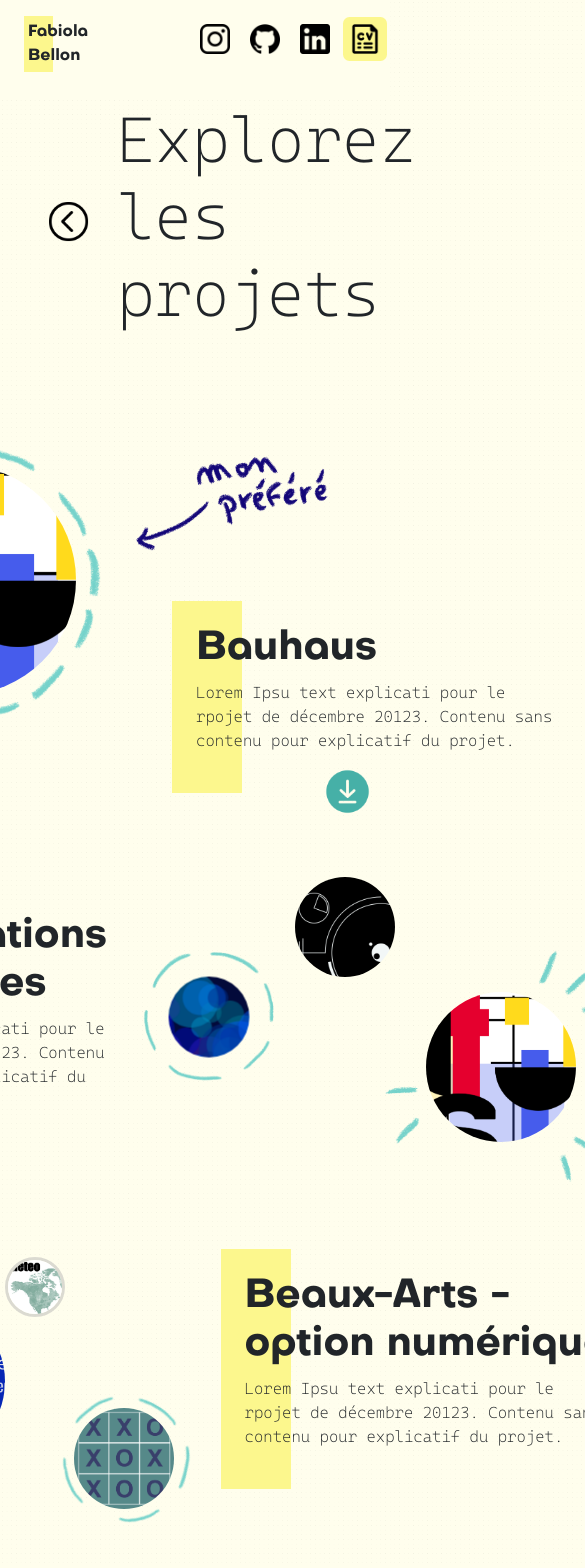
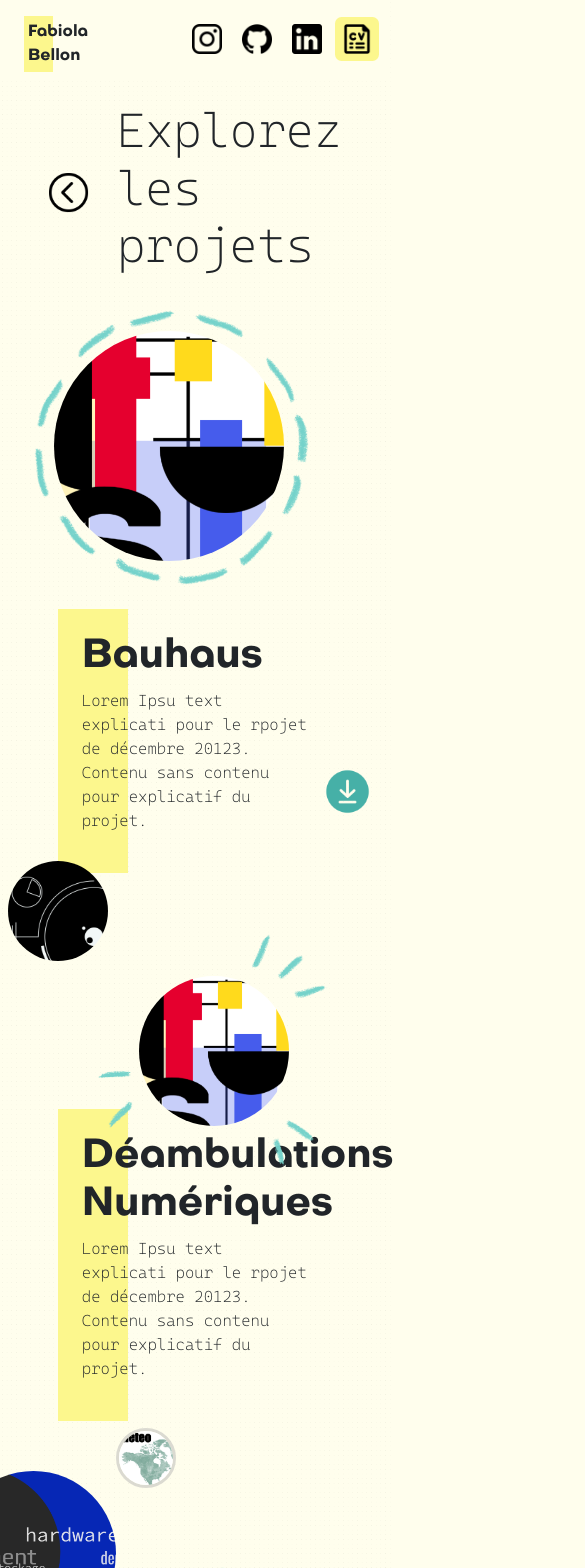
Before and after one commit to fabibot/portfolio, a Vue app: page /projets in a window 390 px wide. Shown: the top 1568 px of the page, 585 px wide, since content can reach past the window. Built offline with nearby package versions, Linux system fonts and the light colour scheme.

Commit message:
modification de nom de classes

```diff
--- a/src/App.vue
+++ b/src/App.vue
@@ -7,7 +7,7 @@ import info from './mainData';
 <template>
   <div class="main-grid">
     <div class="column-nom position-fixed">
-      <div class="mini-nom m-4 mt-3 p-1">
+      <div class="mini-nom mx-4 my-2 mt-3 p-1">
               <div class="octarine-b">Fabiola</div>
               <div class="octarine-b">Bellon</div>
       </div>
@@ -17,7 +17,7 @@ import info from './mainData';
         </div>
       </div>
     </div>
-    <div class="column-btn  sticky-top d-flex flex-column justify-content-between">
+    <div class="column-btn sticky-top d-flex flex-column justify-content-between">
       <ReseauxButtons v-bind:info="info"></ReseauxButtons>
     </div>
     <div class="column-content">
--- a/src/assets/images/projets/projetData.js
+++ b/src/assets/images/projets/projetData.js
@@ -1,10 +1,11 @@
 const projetList = [
+
     { titre : "Abysse", date: "Février 2024", image: "abysse2.png", lien: "https://fabibot.github.io/DeambulationNumerique/page1.html", description : "Lorem Ipsu text explicati pour le rpojet de décembre 20123. Contenu sans contenu pour explicatif du projet."},
     { titre : "Bauhaus", date: "Février 2024", image: "bauhaus2.png", lien: "https://fabibot.github.io/DeambulationNumerique/page2.html", description : "Lorem Ipsu text explicati pour le rpojet de décembre 20123. Contenu sans contenu pour explicatif du projet."},
     { titre : "Time",  date: "Février 2024", image: "time2.png", lien: "https://fabibot.github.io/DeambulationNumerique/page3.html", description : "Lorem Ipsu text explicati pour le rpojet de décembre 20123. Contenu sans contenu pour explicatif du projet."},
     { titre : "Close to the machine", date: "Octobre 2023",  image: "close-to-the-machine.png", lien: "https://fabibot.github.io/Close-to-the-Machine/", description : "Lorem Ipsu text explicati pour le rpojet de décembre 20123. Contenu sans contenu pour explicatif du projet."},
     { titre : "Meteo", date: "Juin 2024",  image: "meteo-api.png", lien: "https://fabibot.github.io/meteo/", description : "Lorem Ipsu text explicati pour le rpojet de décembre 20123. Contenu sans contenu pour explicatif du projet."},
-    { titre : "Tic tac toe", date: "Main 2024",  image: "tictactoe.png", lien: "https://fabibot.github.io/JeuMorpion-Odin/", description : "Lorem Ipsu text explicati pour le rpojet de décembre 20123. Contenu sans contenu pour explicatif du projet."}
+    { titre : "Tic tac toe", date: "Main 2024",  image: "tictactoe.png", lien: "https://fabibot.github.io/JeuMorpion-Odin/", description : "Lorem Ipsu text explicati pour le rpojet de décembre 20123. Contenu sans contenu pour explicatif du projet."},
 
 
 
--- a/src/components/ReseauxButtons.vue
+++ b/src/components/ReseauxButtons.vue
@@ -1,5 +1,5 @@
 <template>
-    <div class="reseaux-btn sticky-top">
+    <div class="reseaux-btn sticky-top mx-2">
           <a :href="info.coordonnees.insta.lien" target="_blank">
           <div class="logo insta mb-4 my-4"></div>
           </a>
--- a/src/components/portfolio/BeauxArts.vue
+++ b/src/components/portfolio/BeauxArts.vue
@@ -1,7 +1,7 @@
 <template>
     <div class="d-flex justify-content-center">
         <div>
-            <div class="d-flex align-items-center">
+            <div class="div-images d-flex align-items-center">
                 <div v-for="(projet, index) in projetBeauxArts">
                     <div :class="`img-${index}`">
                         <img :src="getImagePath(projet.image)" alt="" class="img-projet">
@@ -64,7 +64,12 @@ function getImagePath (filename) {
     .img-2 img {
         width: 100px;
         animation: micro-orbite-reverse 15s linear infinite;
+    }
 
+    @media (max-width: 900px) {
+        .div-images {
+            justify-content: flex-end;
+        }
     }
 
 </style>
--- a/src/components/portfolio/CardProjet.vue
+++ b/src/components/portfolio/CardProjet.vue
@@ -23,6 +23,17 @@
 
     .card-projet:hover  {
         box-shadow: inset 420px 0 var(--color-1);
+    }
 
+    @media (max-width: 600px) {
+        .card-projet {
+            width: auto;
+        }
+    }
+
+    @media (max-width: 900px) {
+        .card-projet {
+            margin: 0 !important;
+        }
     }
 </style>
--- a/src/components/portfolio/Deambulations.vue
+++ b/src/components/portfolio/Deambulations.vue
@@ -1,9 +1,9 @@
 <template>
-    <div class="d-flex justify-content-center">
+    <div class="d-deambulations d-flex justify-content-center">
         <CardProjet titre="Déambulations Numériques" description="Lorem Ipsu text explicati pour le rpojet de décembre 20123. Contenu sans contenu pour explicatif du projet."/>
-        <div class="d-flex align-items-top">
-             <div v-for="projet in projetDeambulation">
-                <div :class="[`img-${projet.titre}`]">
+        <div class="div-images d-flex align-items-top">
+             <div v-for="(projet, index) in projetDeambulation">
+                <div :class="[`img-${index}`]">
                     <img :src="getImagePath(projet.image)" alt="" class="img-projet m-2">
                 </div>
              </div>
@@ -24,44 +24,52 @@ function getImagePath (filename) {
 </script>
 
 <style scoped>
-    .img-Abysse, .img-Bauhaus, .img-Time {
+    .img-0, .img-2, .img-1 {
         position: relative;
     }
 
-    .img-Abysse {
+    .img-0 {
         top: 60px;
         left: 10px;
         padding: 20px;
         background-image: url(../../assets/images/gribouillis/gribouilli-borderDashed-2.png);
         background-size: contain;
         animation: 3s mouvement-scale linear infinite;
-
     }
-   .img-Abysse img {
+   .img-0 img {
         width: 80px;
         animation: 3s static-scale linear infinite;
 
     }
 
-    .img-Time {
+    .img-1 {
         top: -20px;
         left: 20px
     }
 
-    .img-Time img {
+    .img-1 img {
         width: 100px;
     }
 
-    .img-Bauhaus {
+    .img-2 {
         top: 60px;
         padding: 35px;
         background-image: url(../../assets/images/gribouillis/gribouilli-eclat-1.png);
         background-size: contain;
         animation: 1s mouvement-eclat linear infinite;
     }
-    .img-Bauhaus img {
+    .img-2 img {
         width: 150px;
         animation: 1s static-eclat linear infinite;
+    }
+
+    @media (max-width: 900px) {
+        .d-deambulations {
+            flex-direction: column-reverse !important;
+        }
+        .div-images {
+            justify-content: flex-end;
+        }
     }
 
 
--- a/src/components/portfolio/ProjetEpingle.vue
+++ b/src/components/portfolio/ProjetEpingle.vue
@@ -1,7 +1,10 @@
 <template>
     <div class="d-flex d-flex justify-content-center align-items-end">
-        <div class="p-5 image-projet-epingle background-gribouilli">
-            <img :src="getImagePath(projetEpingle.image)" alt="" class="img-projet static-content">
+        <div class="d-flex  div-images">
+            <div class="p-5 image-projet-epingle background-gribouilli">
+                <img :src="getImagePath(projetEpingle.image)" alt="" class="img-projet static-content">
+            </div>
+            <div class="mon-pref-bis"></div>
         </div>
         <div class="d-block">
             <div class="mon-pref"></div>
@@ -40,12 +43,40 @@
         background-size: contain;
      }
 
-    .mon-pref {
+    .mon-pref, .mon-pref-bis {
         background-image: url(../../assets/images/gribouillis/gribouilli-MonPref.png);
         background-size: contain;
         width: 215px;
         height: 213px;
-        /* position: absolute;
-        top: 144px; */
+    }
+
+    .mon-pref-bis {
+        display: none;
+        background-repeat: no-repeat;
+    }
+
+    @media (max-width: 900px) {
+        .projet-groupe > div {
+            display: block !important;
+        }
+        .mon-pref {
+            display: none;
+        }
+        .mon-pref-bis {
+            display: block;
+        }
+        .div-images {
+            justify-content: flex-end;
+        }
+        .image-projet-epingle {
+            position: inherit;
+        }
+    }
+
+    @media (max-width: 570px) {
+
+        .mon-pref-bis {
+            display: none;
+        }
     }
 </style>
--- a/src/components/portfolio/ProjetsIndex.vue
+++ b/src/components/portfolio/ProjetsIndex.vue
@@ -66,4 +66,19 @@
         width: 100%;
     }
 
+    @media (max-width: 925px) {
+        h1 {
+            font-size: 3rem !important;
+        }
+    }
+
+    @media (max-width: 900px) {
+        .projet-groupe > div {
+            flex-direction: column;
+        }
+        .projet-groupe {
+            margin: 0 !important;
+        }
+    }
+
 </style>
```
